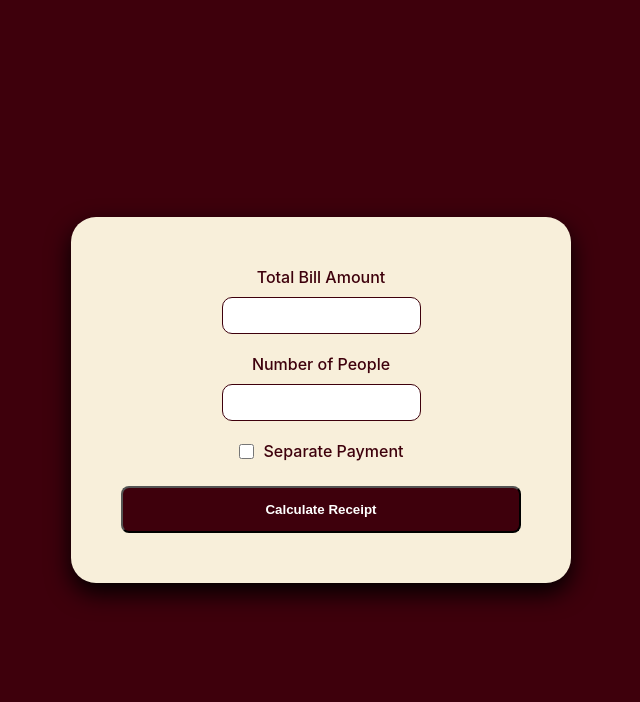
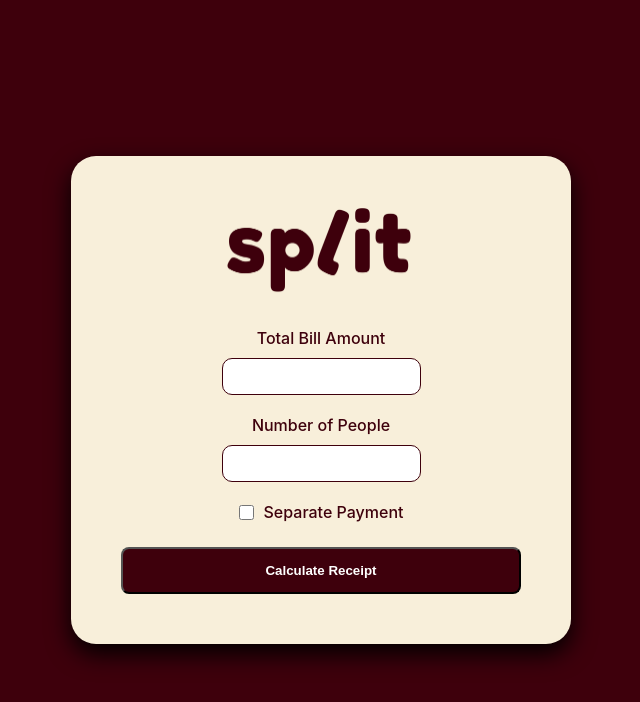
Before and after one commit to roxaneesquejo/bill-calculator, a React (Vite) app: page / in a window 1280 px wide. Shown: the top 702 px of the page, without its empty margins (319-959 px from the left). Built offline with nearby package versions, Linux system fonts and the light colour scheme.

Commit message:
Added split logo

```diff
--- a/src/App.jsx
+++ b/src/App.jsx
@@ -4,6 +4,7 @@ import DisplayResults from './components/DisplayResults';
 import TrackPayments from './components/TrackPayments';
 import './styles/App.css';
 import './styles/index.css';
+import splitLogo from './assets/splitLogo.png';
 
 function BillCalculator() {
 
@@ -30,6 +31,8 @@ function BillCalculator() {
 
   return (
     <div className="container">
+        <img src={splitLogo} className='splitLogo' alt="Split Logo"/>
+
         <div>
           <label>Total Bill Amount</label>
           <input type="number" value={billAmount} onChange={(e) => setBillAmount(e.target.value)}/>
--- a/src/styles/App.css
+++ b/src/styles/App.css
@@ -11,6 +11,13 @@
   align-items: center;
 }
 
+.splitLogo {
+  width: 100%;
+  max-width: 250px;
+  height: auto;
+  display: block;
+  margin-bottom: 35px;
+}
 label {
   display: block;
   margin-bottom: 10px;
```
Also changed, not shown: src/assets/splitlogo.png (added).
